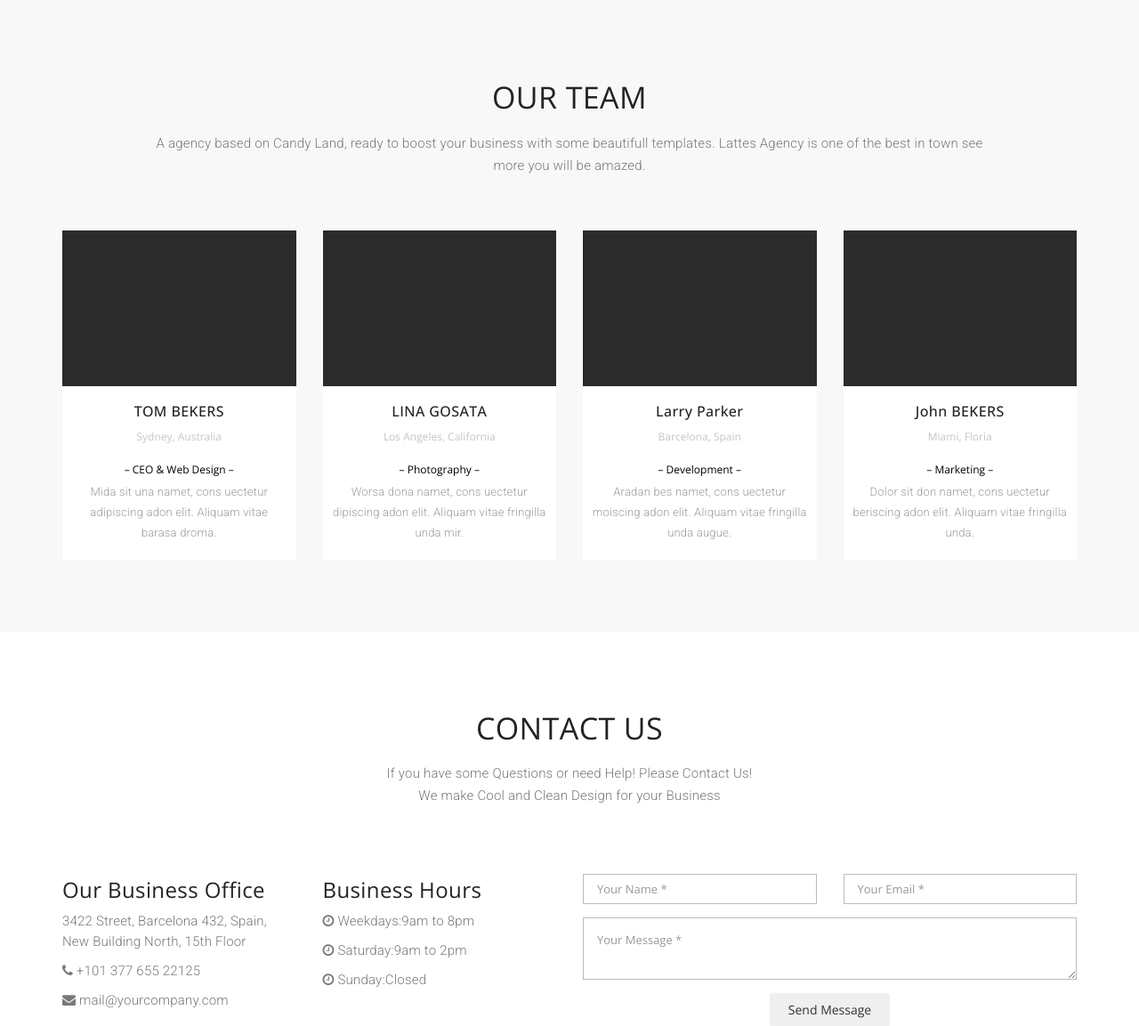
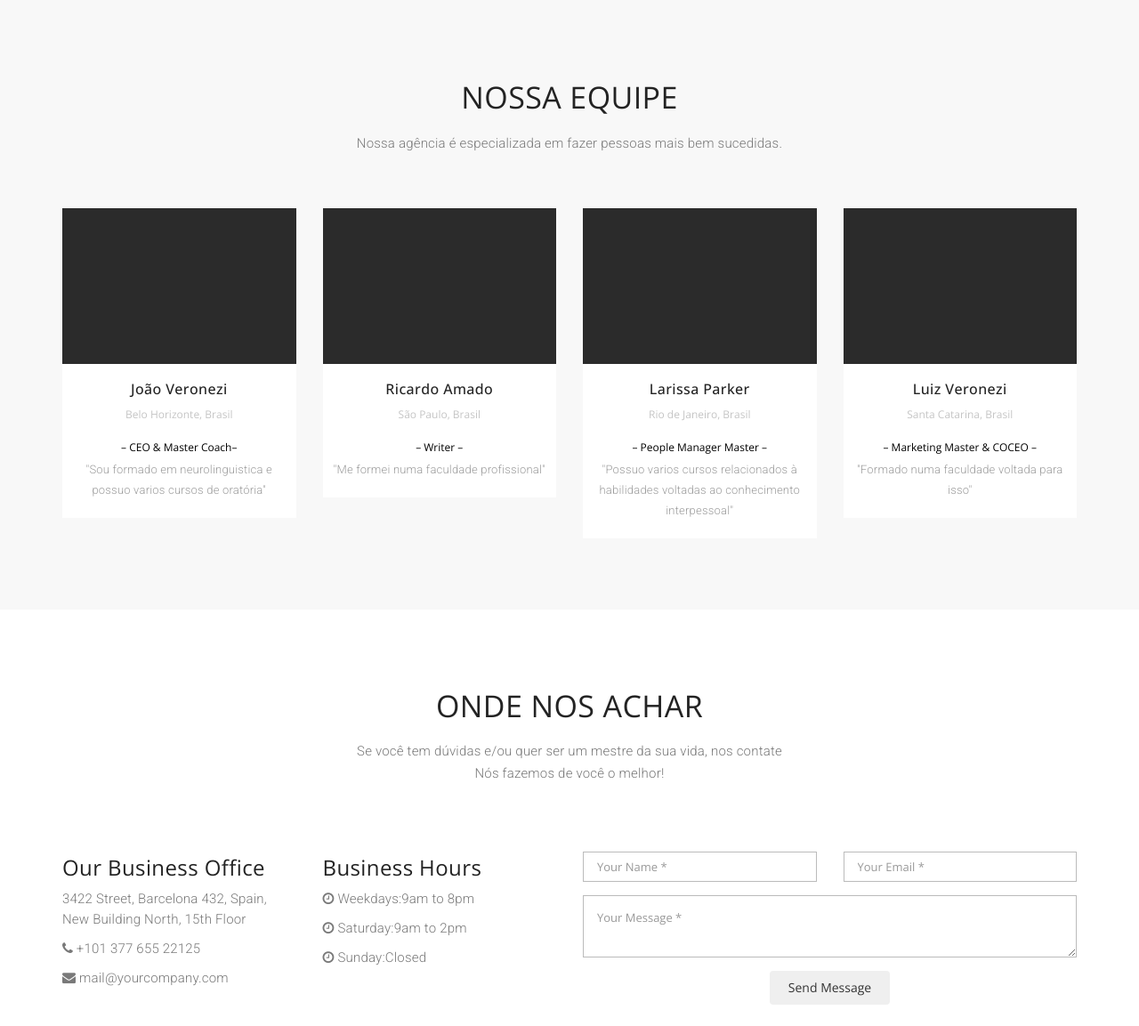
Before and after one commit to joaoveronezi/NewProjectRepo, a CodeIgniter app: page /projeto-novo/ in a window 1280 px wide. Shown: the part 2318-3471 px from the top of the page at 89% size. Run offline with CodeIgniter, Linux system fonts and the light colour scheme; some libraries are stand-ins or nearby versions; some web fonts are replaced.

Commit message:
Pequenas mudanças na home

```diff
--- a/application/views/home.php
+++ b/application/views/home.php
@@ -158,8 +158,8 @@
 				<div class="row">
 					<div class="col-lg-12 text-center">
 						<div class="section-title">
-							<h2>Our Team</h2>
-							<p>A 	 agency based on Candy Land, ready to boost your business with some beautifull templates. Lattes Agency is one of the best in town see more you will be amazed.</p>
+							<h2>Nossa Equipe</h2>
+							<p>Nossa agência é especializada em fazer pessoas mais bem sucedidas.</p>
 						</div>
 					</div>
 				</div>
@@ -171,10 +171,10 @@
 								<img src="<?php echo base_url(); ?>public/images/demo/author-2.jpg" class="img-responsive" alt="author">
 							</div>
 							<div class="team-text">
-								<h3>TOM BEKERS</h3>
-								<div class="team-location">Sydney, Australia</div>
-								<div class="team-position">– CEO & Web Design –</div>
-								<p>Mida sit una namet, cons uectetur adipiscing adon elit. Aliquam vitae barasa droma.</p>
+								<h3>João Veronezi</h3>
+								<div class="team-location">Belo Horizonte, Brasil</div>
+								<div class="team-position">– CEO & Master Coach–</div>
+								<p>"Sou formado em neurolinguistica e possuo varios cursos de oratória"</p>
 							</div>
 						</div>
 					</div>
@@ -186,10 +186,10 @@
 								<img src="<?php echo base_url(); ?>public/images/demo/author-6.jpg" class="img-responsive" alt="author">
 							</div>
 							<div class="team-text">
-								<h3>LINA GOSATA</h3>
-								<div class="team-location">Los Angeles, California</div>
-								<div class="team-position">– Photography –</div>
-								<p>Worsa dona namet, cons uectetur dipiscing adon elit. Aliquam vitae fringilla unda mir.</p>
+								<h3>Ricardo Amado</h3>
+								<div class="team-location">São Paulo, Brasil</div>
+								<div class="team-position">– Writer –</div>
+								<p>"Me formei numa faculdade profissional"</p>
 							</div>
 						</div>
 					</div>
@@ -201,10 +201,10 @@
 								<img src="<?php echo base_url(); ?>public/images/demo/author-3.jpg" class="img-responsive" alt="author">
 							</div>
 							<div class="team-text">
-								<h3>Larry Parker</h3>
-								<div class="team-location">Barcelona, Spain</div>
-								<div class="team-position">– Development –</div>
-								<p>Aradan bes namet, cons uectetur moiscing adon elit. Aliquam vitae fringilla unda augue.</p>
+								<h3>Larissa Parker</h3>
+								<div class="team-location">Rio de Janeiro, Brasil</div>
+								<div class="team-position">– People Manager Master –</div>
+								<p>"Possuo varios cursos relacionados à habilidades voltadas ao conhecimento interpessoal"</p>
 							</div>
 						</div>
 					</div>
@@ -216,10 +216,10 @@
 								<img src="<?php echo base_url(); ?>public/images/demo/author-4.jpg" class="img-responsive" alt="author">
 							</div>
 							<div class="team-text">
-								<h3>John BEKERS</h3>
-								<div class="team-location">Miami, Floria</div>
-								<div class="team-position">– Marketing –</div>
-								<p>Dolor sit don namet, cons uectetur beriscing adon elit. Aliquam vitae fringilla unda.</p>
+								<h3>Luiz Veronezi</h3>
+								<div class="team-location">Santa Catarina, Brasil</div>
+								<div class="team-position">– Marketing Master & COCEO –</div>
+								<p>"Formado numa faculdade voltada para isso"</p>
 							</div>
 						</div>
 					</div>
@@ -232,8 +232,8 @@
 				<div class="row">
 					<div class="col-lg-12 text-center">
 						<div class="section-title">
-							<h2>Contact Us</h2>
-							<p>If you have some Questions or need Help! Please Contact Us!<br>We make Cool and Clean Design for your Business</p>
+							<h2>Onde nos Achar</h2>
+							<p>Se você tem dúvidas e/ou quer ser um mestre da sua vida, nos contate<br>Nós fazemos de você o melhor!</p>
 						</div>
 					</div>
 				</div>
```
